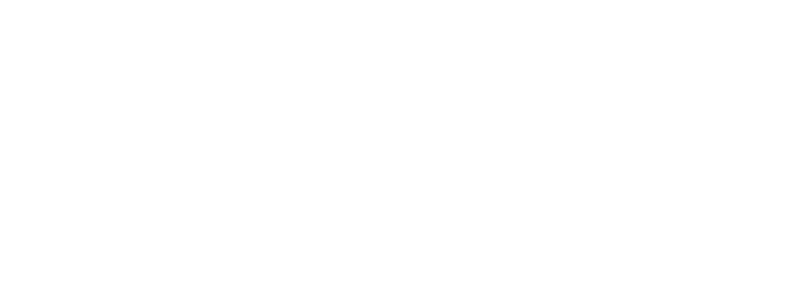
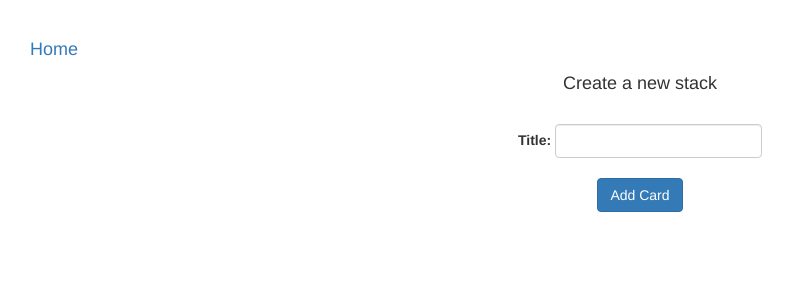
Before and after one commit to fgerner/flashcard-pro, a React (Create React App) app: page /stack_form in a window 1280 px wide. Shown: the top 300 px of the page, without its empty margins (0-794 px from the left). Built offline with nearby package versions, Linux system fonts and the light colour scheme.

Commit message:
added add stack component

```diff
--- a/public/index.html
+++ b/public/index.html
@@ -24,6 +24,7 @@
       work correctly both with client-side routing and a non-root public URL.
       Learn how to configure a non-root public URL by running `npm run build`.
     -->
+    <link rel="stylesheet" href="https://maxcdn.bootstrapcdn.com/bootstrap/3.3.7/css/bootstrap.min.css" integrity="sha384-BVYiiSIFeK1dGmJRAkycuHAHRg32OmUcww7on3RYdg4Va+PmSTsz/K68vbdEjh4u" crossorigin="anonymous">
     <title>React App</title>
   </head>
   <body>
--- a/src/actions/index.js
+++ b/src/actions/index.js
@@ -1,8 +1,13 @@
 export const SET_STACK = "SET_STACK";
+export const LOAD_STACKS = "LOAD_STACKS";
 
 export function setStack(stack) {
     return {
         type: SET_STACK,
-        stack: stack
+        stack
     };
 }
+
+export function loadStacks(stacks) {
+    return {type: LOAD_STACKS, stacks}
+}
--- a/src/components/App.js
+++ b/src/components/App.js
@@ -1,4 +1,5 @@
 import React, {Component} from 'react';
+import {Link} from 'react-router-dom';
 import StackList from "./StackList";
 
 class App extends Component {
@@ -8,6 +9,8 @@
                 <h2>Flashcard Pro</h2>
                 <hr/>
                 <StackList/>
+                <hr />
+                <Link to='stack_form'><h4>Create new stack</h4></Link>
             </div>
         )
 
--- a/src/components/Card.js
+++ b/src/components/Card.js
@@ -1,14 +1,24 @@
 import React, {Component} from "react";
 
 class Card extends Component {
+    constructor() {
+        super();
+        this.state = {reveal: false};
+    }
+
     render() {
         const {prompt, answer} = this.props.card;
-        return (<div>
-            <div><h4>{prompt}</h4></div>
-            <div><h4>{answer}</h4></div>
+        return (<div className="card" onClick={() => {
+            this.setState({reveal: true})
+        }}>
+            <div className={'card-prompt'}>
+                <h4>{prompt}</h4>
+            </div>
+            <div className={'card-answer'}>
+                <h4 className={this.state.reveal === true ? 'text-revealed' : 'text-hidden'}>{answer}</h4>
+            </div>
         </div>)
     }
-
 }
 
 export default Card;
--- a/src/components/Stack.js
+++ b/src/components/Stack.js
@@ -8,7 +8,7 @@
         const {title, cards} = this.props.stack;
         return (
             <div>
-                <Link to="/">Home</Link>
+                <Link className={'link-home'} to="/"><h4>Home</h4></Link>
                 <h3>{title}</h3>
                 <br />
                 {
@@ -24,7 +24,7 @@
 }
 
 function mapStateToProps(state) {
-    return {stack: state};
+    return {stack: state.stack};
 }
 
 export default connect(mapStateToProps, null)(Stack);
--- /dev/null
+++ b/src/components/StackForm.js
@@ -0,0 +1,38 @@
+import React, {Component} from "react";
+import {Link} from "react-router-dom";
+import {Button, Form, FormControl, FormGroup, FormLabel} from 'react-bootstrap';
+
+class StackForm extends Component {
+    constructor() {
+        super();
+        this.state = {
+            title: '',
+            cards: []
+        };
+    }
+
+    addCard() {
+        const {cards} = this.state;
+        cards.push({id: cards.length, prompt: '', answer: ''});
+        this.setState({cards});
+    }
+
+    render() {
+        return (<div>
+            <Link to={'/'} className={'link-home'}><h4>Home</h4></Link>
+            <h4>Create a new stack</h4>
+            <br/>
+            <Form inline>
+                <FormGroup>
+                    <FormLabel>Title:</FormLabel>
+                    {' '}
+                    <FormControl/>
+                </FormGroup>
+            </Form>
+            <br/>
+            <Button onClick={() => this.addCard()}>Add Card</Button>
+        </div>)
+    }
+}
+
+export default StackForm;
--- a/src/components/StackList.js
+++ b/src/components/StackList.js
@@ -2,13 +2,17 @@
 import {connect} from 'react-redux';
 import stacks from '../data/stacks.json';
 import {Link} from 'react-router-dom';
-import {setStack} from "../actions";
+import {loadStacks, setStack} from "../actions";
 
 class StackList extends Component {
+    componentDidMount(){
+        if (this.props.stacks.length === 0)
+        this.props.loadStacks(stacks);
+    }
     render() {
         return (
             <div>
-                {stacks.map(stack => {
+                {this.props.stacks.map(stack => {
                     return (
                         <Link
                             to='/stack'
@@ -25,4 +29,8 @@
     }
 }
 
-export default connect(null, {setStack}) (StackList);
+function mapStateToProps(state){
+    return { stacks: state.stacks };
+}
+
+export default connect(mapStateToProps, {setStack, loadStacks}) (StackList);
--- /dev/null
+++ b/src/index.css
@@ -0,0 +1,47 @@
+
+body {
+    padding: 5%;
+    text-align: center;
+}
+
+.link-home {
+    position: absolute;
+    left: 30px;
+    top: 30px;
+}
+
+.card {
+    border: 1px solid lightgray;
+    border-radius: 5px;
+    margin: 10px;
+    padding: 10px;
+    font-size: 16px;
+    cursor: pointer;
+}
+
+.card-prompt {
+    display: inline-block;
+    text-align: left;
+    width: 50%;
+}
+
+.card-answer {
+    display: inline-block;
+    text-align: right;
+    width: 50%;
+}
+
+.text-hidden {
+    visibility: hidden;
+}
+
+.text-revealed {
+    animation-name: fade-in;
+    animation-duration: 1s;
+    visibility: visible;
+}
+
+@keyframes fade-in {
+    from { opacity: 0 }
+    to { opacity: 100 }
+}
--- a/src/index.js
+++ b/src/index.js
@@ -6,7 +6,9 @@
 import rootReducer from './reducers';
 import App from './components/App';
 import Stack from "./components/Stack";
+import StackForm from "./components/StackForm";
 import {setStack} from "./actions";
+import './index.css';
 
 const store = createStore(rootReducer);
 store.subscribe(() => {
@@ -20,9 +22,10 @@
             <Switch>
                 <Route exact path='/' component={App}/>
                 <Route path='/stack' component={Stack}/>
+                <Route path='/stack_form' component={StackForm}/>
             </Switch>
         </BrowserRouter>
     </Provider>,
-document.getElementById('root')
+    document.getElementById('root')
 )
 ;
--- a/src/reducers/index.js
+++ b/src/reducers/index.js
@@ -1,4 +1,5 @@
-import {SET_STACK} from "../actions";
+import {combineReducers} from 'redux';
+import {LOAD_STACKS, SET_STACK} from "../actions";
 
 function stack(state = {}, action) {
     switch (action.type) {
@@ -9,4 +10,13 @@
     }
 }
 
-export default stack;
+function stacks(state = [], action) {
+    switch (action.type) {
+        case LOAD_STACKS:
+            return action.stacks;
+        default:
+            return state;
+    }
+}
+
+export default combineReducers({stack, stacks});
```
